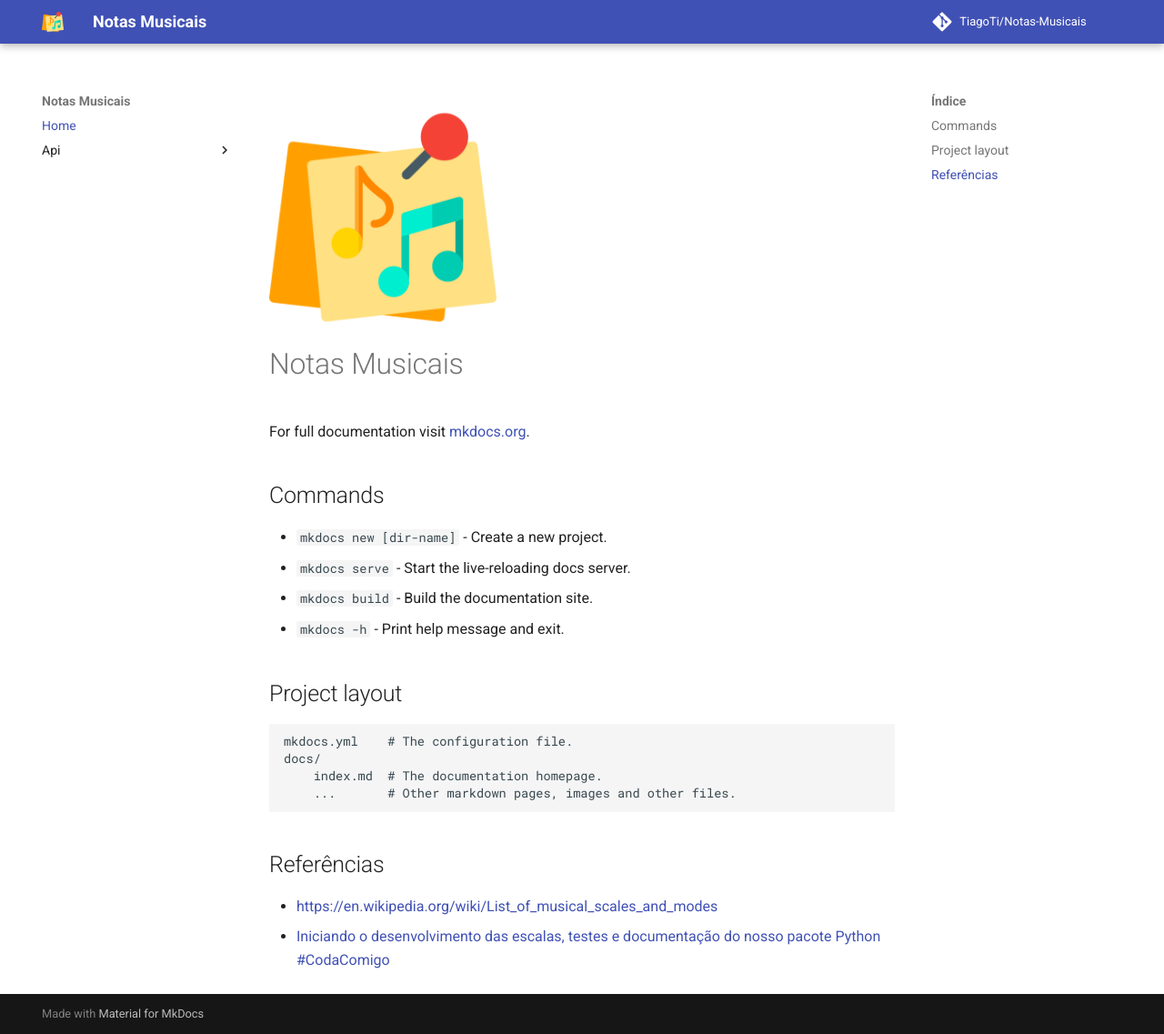
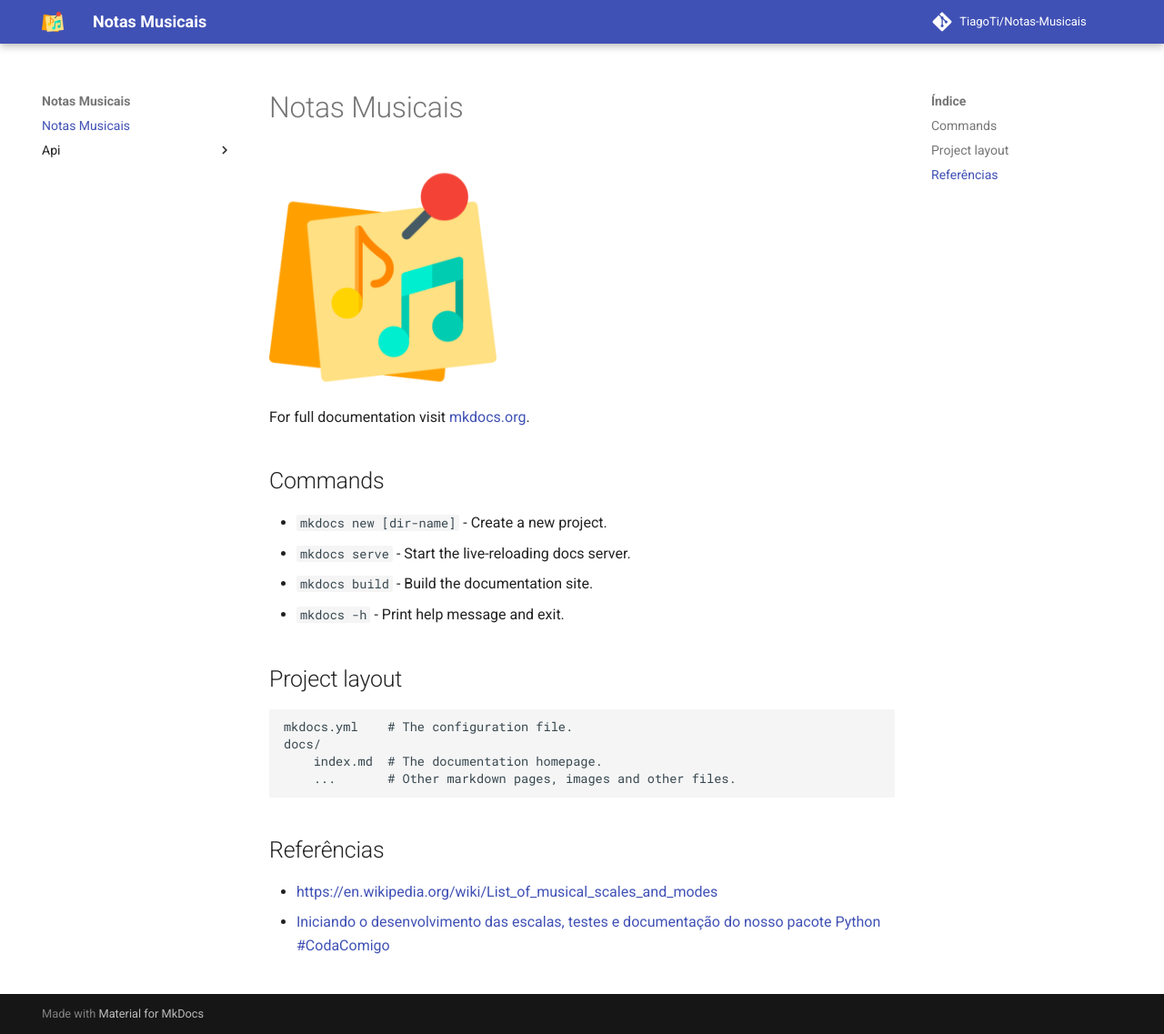
Before and after one commit to TiagoTi/Notas-Musicais, an MkDocs documentation site: the page built from docs/index.md, in a window 1280 px wide and 1137 px high. Shown: the whole window at 91% size. Built offline with MkDocs 1.6.1 and Material for MkDocs 9.7.7, drawn with Linux system fonts in a browser that asks for light colours; comment, search, counter and statistics services are not loaded.

```diff
--- a/docs/index.md
+++ b/docs/index.md
@@ -1,6 +1,6 @@
+# Notas Musicais
+
 ![logo do projeto](assets/logo.png){ width="250" .center}
-
-# Notas Musicais
 
 For full documentation visit [mkdocs.org](https://www.mkdocs.org).
 
--- a/mkdocs.yml
+++ b/mkdocs.yml
@@ -16,4 +16,7 @@ extra_css:
   - stylesheets/extra.css
 
 plugins:
-  - mkdocstrings
+- mkdocstrings:
+    handlers:
+      python:
+        paths: [notas_musicais]
```
Also changed, not shown: docs/api/escalas.md (+1 -1 lines), 2 other files.
